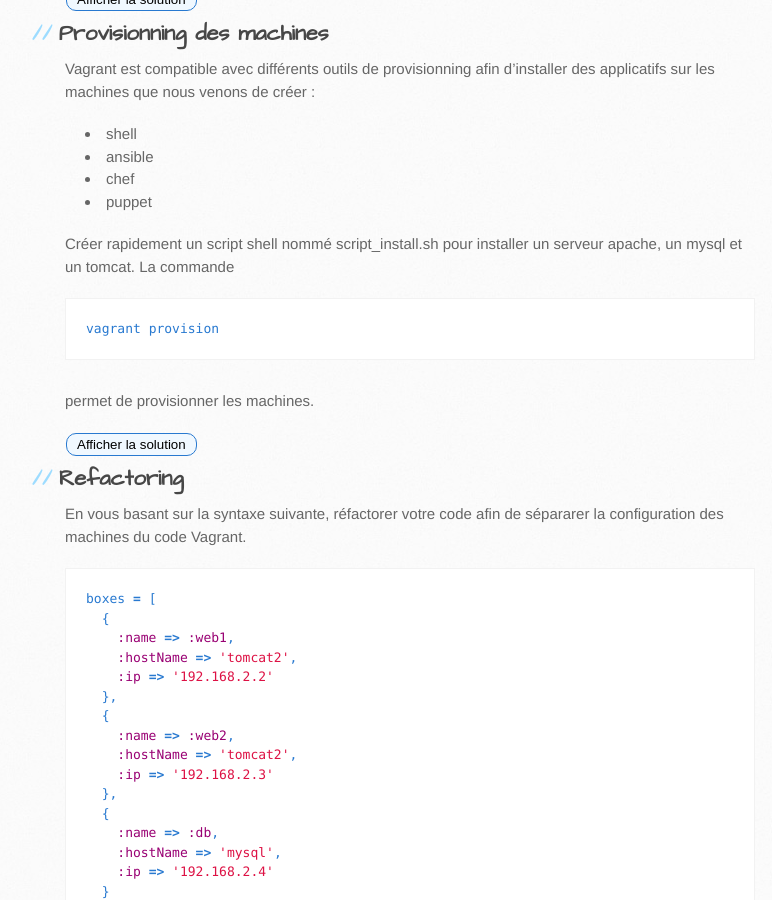
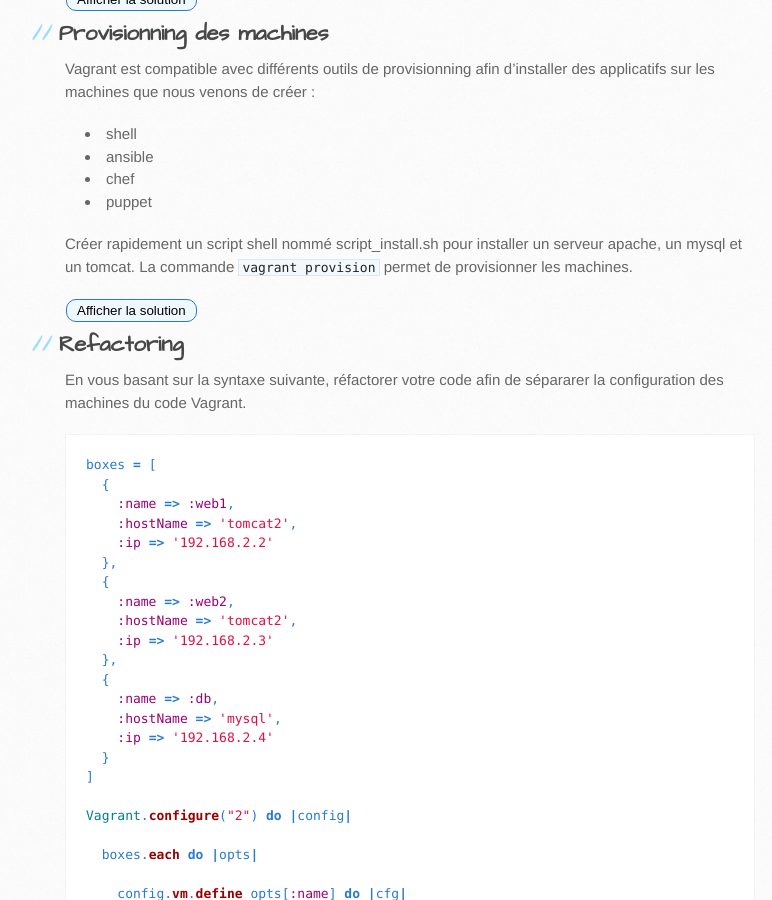
Before and after one commit to Jean-Eudes/blog, a Jekyll site: the page built from _posts/2013-12-04-introduction_to_vagrant.md, in a window 1280 px wide and 900 px high, scrolled down 3654 px. Shown: the whole window, without its empty margins (105-877 px from the left). Built offline with Jekyll 4.4.1, drawn with Linux system fonts in a browser that asks for light colours; nearby versions of some CDN libraries; part of the change alters nothing that is shown.

```diff
--- a/_posts/2013-12-04-introduction_to_vagrant.md
+++ b/_posts/2013-12-04-introduction_to_vagrant.md
@@ -274,7 +274,7 @@ Vagrant est compatible avec différents outils de provisionning afin d'installer
  - chef
  - puppet
 
-Créer rapidement un script shell nommé script_install.sh pour installer un serveur apache, un mysql et un tomcat. La commande {% highlight ruby %}vagrant provision{% endhighlight %} permet de provisionner les machines.
+Créer rapidement un script shell nommé script_install.sh pour installer un serveur apache, un mysql et un tomcat. La commande `vagrant provision` permet de provisionner les machines.
 
 <div class = 'solution'>
 {% highlight ruby %}
```
